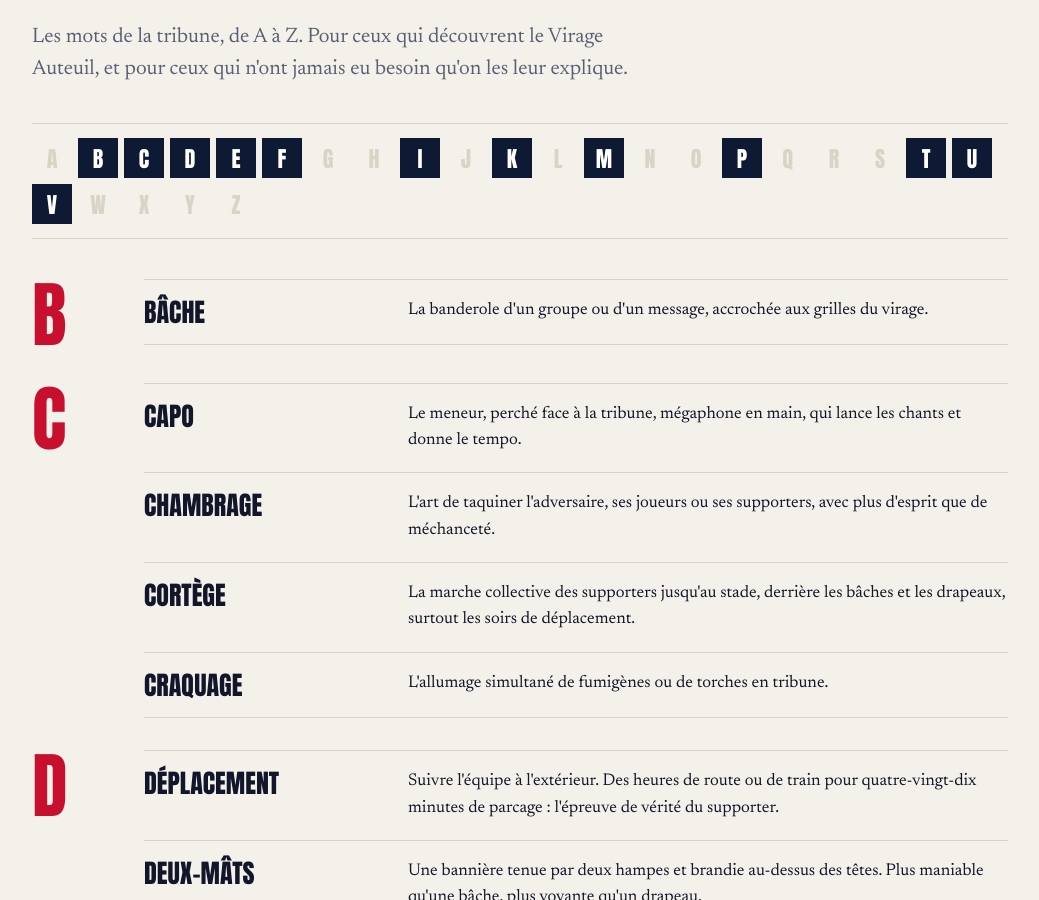
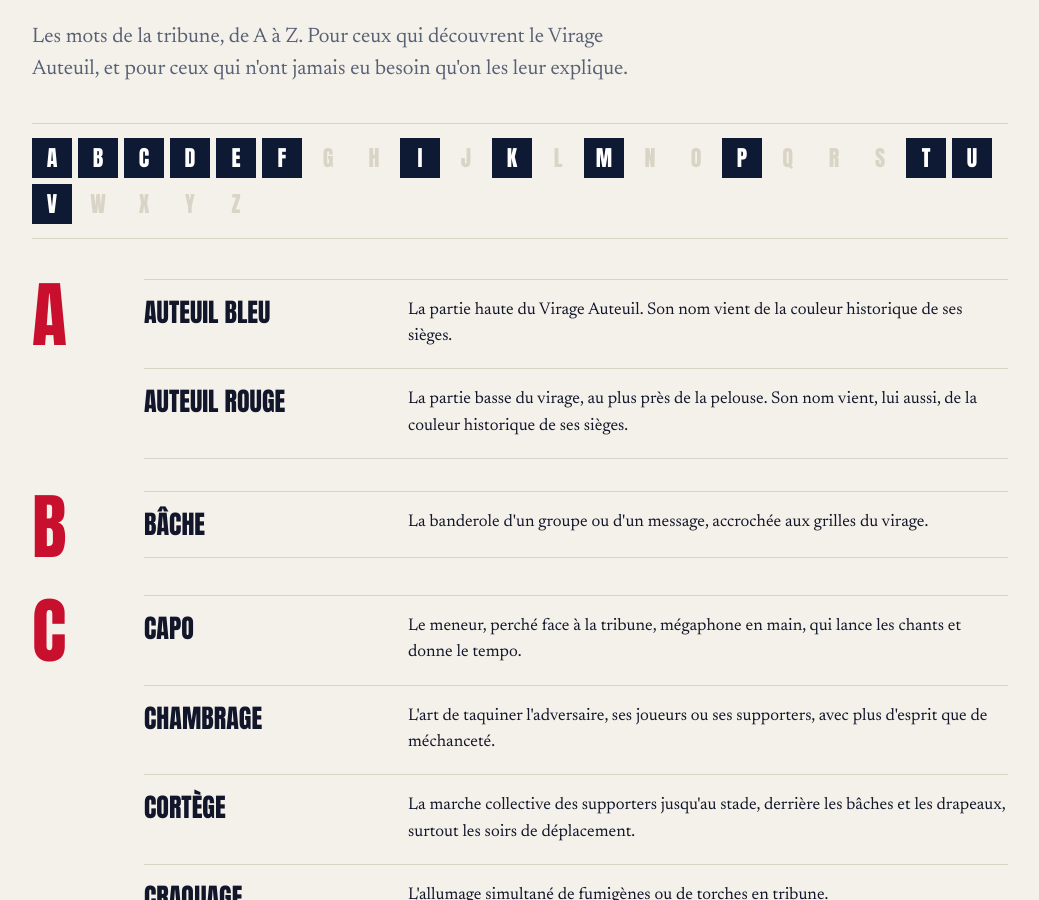
Before and after one commit to vudauteuil/vudauteuil.github.io, a Jekyll site: the page built from lexique.html, in a window 1280 px wide and 900 px high, scrolled down 325 px. Shown: the whole window, without its empty margins (120-1159 px from the left). Built offline with Jekyll 4.4.1, drawn with Linux system fonts in a browser that asks for light colours.

Commit message:
Lexique : Auteuil Bleu et Auteuil Rouge, liés dans la brève Ave Désiré
Co-Authored-By: Claude Opus 5.5 <noreply@anthropic.com>
Claude-Session: https://claude.ai/code/session_017uyQ5igFGFkccSe4FHhHgn

```diff
--- a/_data/lexique.yml
+++ b/_data/lexique.yml
@@ -1,4 +1,12 @@
 mots:
+  - mot: Auteuil Bleu
+    definition: La partie haute du Virage Auteuil. Son nom vient de la couleur
+      historique de ses sièges.
+    accueil: false
+  - mot: Auteuil Rouge
+    definition: La partie basse du virage, au plus près de la pelouse. Son nom
+      vient, lui aussi, de la couleur historique de ses sièges.
+    accueil: false
   - mot: Bâche
     definition: La banderole d'un groupe ou d'un message, accrochée aux grilles du virage.
     accueil: true
```
Also changed, not shown: _posts/2026-11-25-ave-desire.md (+1 -1 lines).
